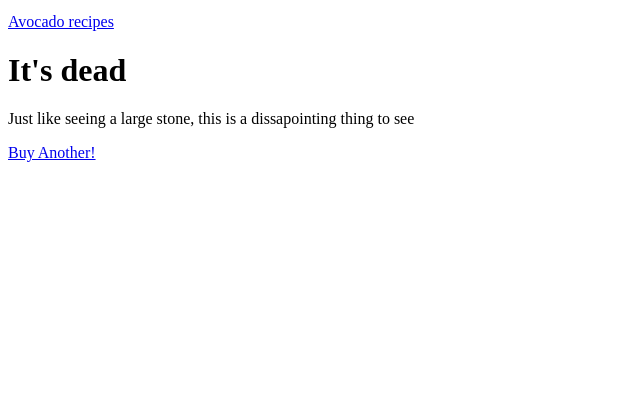
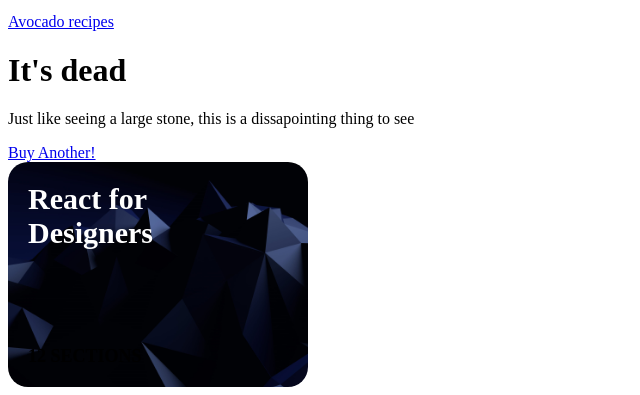
Before and after one commit to sully240916/avocado-app, a Gatsby site: page / in a window 1280 px wide. Shown: the part 730-1125 px from the top of the page, without its empty margins (0-640 px from the left). Before the commit the page ends 900 px from the top, so only its background shows below. Built offline with nearby package versions, Linux system fonts and the light colour scheme; Gatsby itself is replaced by a stand-in of ours.

Commit message:
looking at props and components. building test cards with animation

```diff
--- /dev/null
+++ b/src/components/Card.css
@@ -0,0 +1,44 @@
+.Card {
+    width: 300px;
+    height: 225px;
+    position: relative;
+    overflow: hidden;
+    border-radius: 20px;
+    box-shadow: 0 20px 40px rgba)0,0,0, 0.25);
+    display: grid;
+    grid-template-rows: 1fr 1fr;
+    transition: 0.8s cubic-bezier(0.2, 0.8, 0.2, 1)
+}
+
+.Card:hover {
+    transform: scale(1.1, 1.1);
+    box-shadow: 0 30px 60px rgba(0,0,0, 0.5);
+}
+
+.Card:hover img {
+    transform: translateY(-20px);
+}
+
+.Card img {
+    position: absolute;
+    top: 0;
+    height: 110%;
+    z-index: -1;
+    transition: 0.8s cubic-bezier(0.2, 0.8, 0.2, 1)
+}
+
+.Card h3 {
+    color: white;
+    font-size: 30px;
+    margin: 20px 0 0 20px;
+    width: 190px;
+}
+
+.Card p {
+    color: rgba (255, 255, 255, 0.8);
+    text-transform: uppercase;
+    font-weight: 600;
+    font-size: 18px;
+    align-self: end;
+    margin: 0 0 20px 20px;
+}
--- /dev/null
+++ b/src/components/Card.js
@@ -0,0 +1,12 @@
+import React from 'react'
+import './Card.css'
+
+const Card = props => (
+    <div className="Card">
+    <img src={props.image} />
+    <h3>{props.title}</h3>
+    <p>{props.text}</p>
+    </div>
+)
+
+export default Card
--- a/src/pages/index.js
+++ b/src/pages/index.js
@@ -1,5 +1,6 @@
 import React from 'react'
 import Link from 'gatsby-link'
+import Card from '../components/Card';
 
 const IndexPage = () => (
   <div>
@@ -85,6 +86,13 @@
         <Link to="/page-2/">Buy Another!</Link>
       </div>
     </div>
+
+    <div className="Cards">
+    <Card
+  title="React for Designers"
+  text="12 sections"
+  image={require('../images/wallpaper.jpg')} />
+    </div>
   </div>
 )
 
```
Also changed, not shown: src/images/logo-designcode.svg (added), src/images/logo-figma.png (added), src/images/logo-framer.png (added), src/images/logo-invision.png (added), src/images/logo-react.png (added), src/images/logo-sketch.png (added), src/images/logo-studio.png (added), src/images/logo-swift.png (added), src/images/logo-xcode.png (added), src/images/wallpaper.jpg (added), src/images/wallpaper2.jpg (added), src/images/wallpaper3.jpg (added), src/images/wallpaper4.jpg (added), 1 other file.
